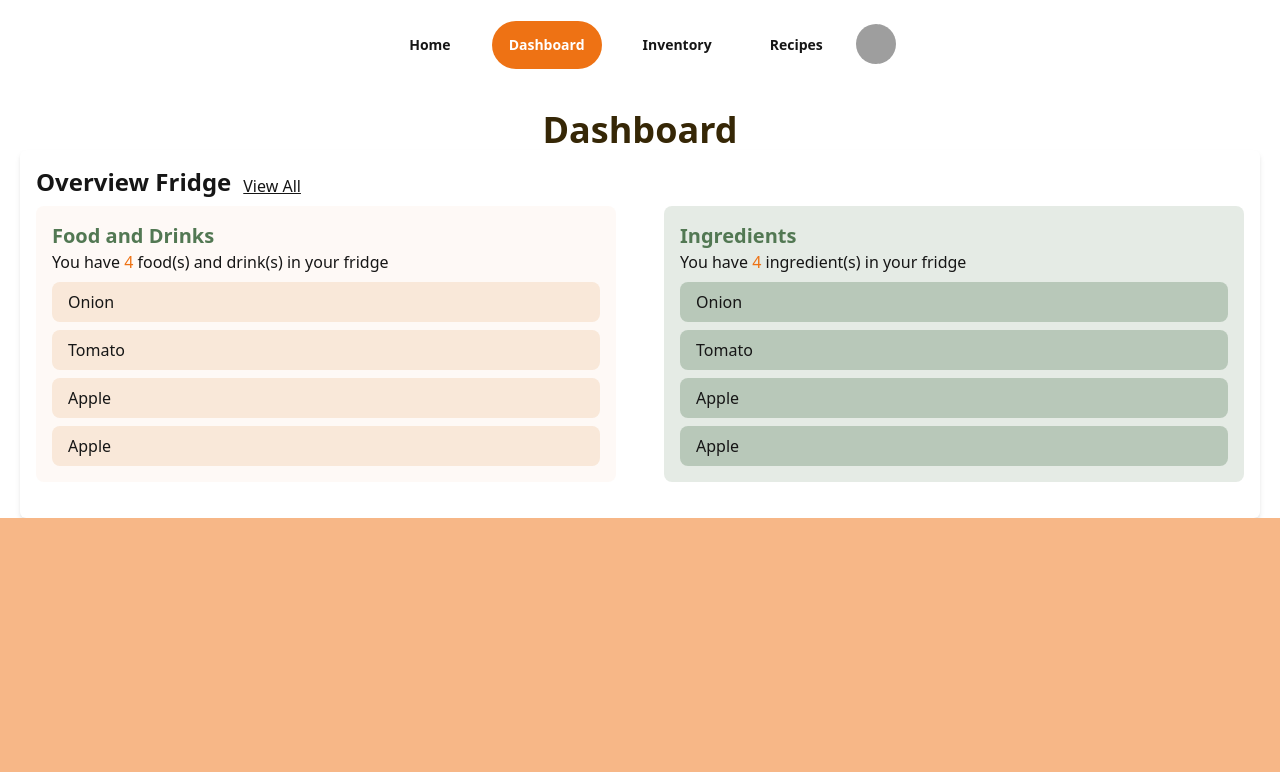
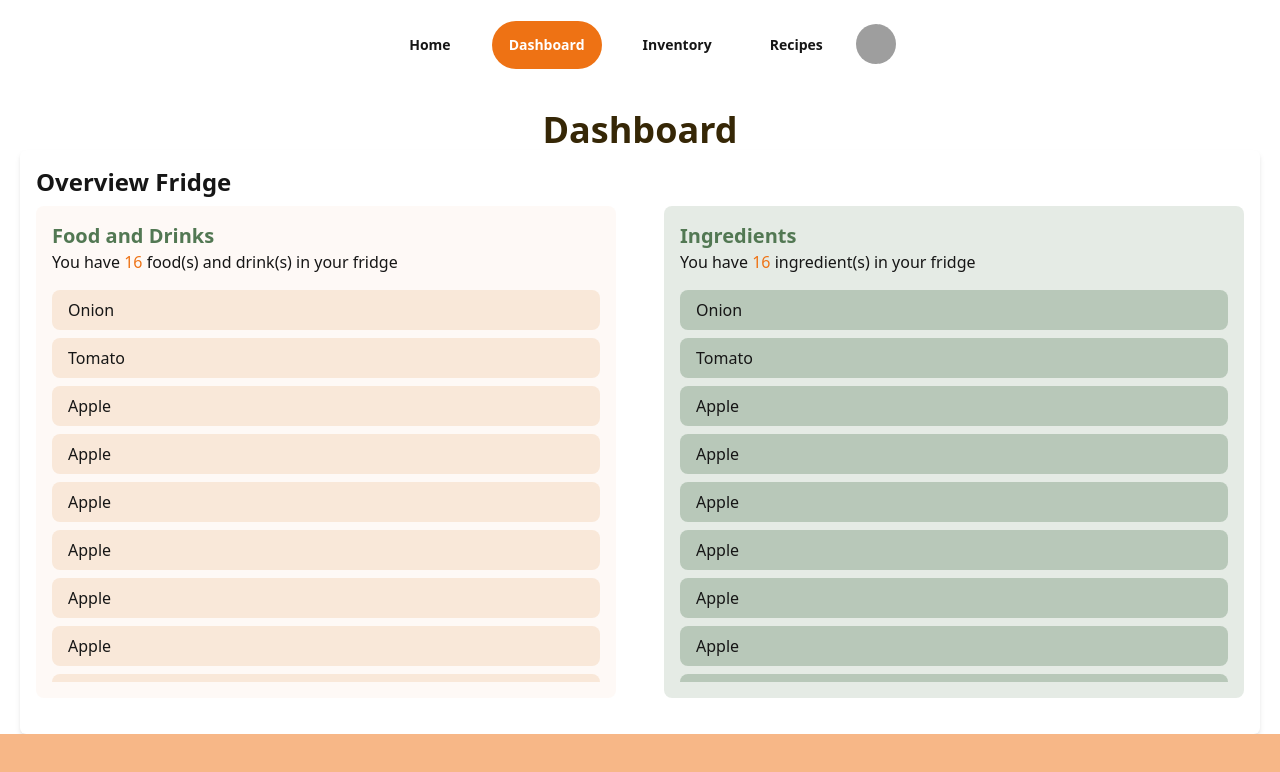
Before and after one commit to wave49192/MyFridge, a React (Vite) app: page / in a window 1280 px wide. Shown: the top 772 px of the page. Built offline with nearby package versions, Linux system fonts and the light colour scheme; grey boxes are pictures that could not be loaded.

Commit message:
hide the scrollbar

```diff
--- a/src/components/FridgeOverview/FridgeOverveiw.tsx
+++ b/src/components/FridgeOverview/FridgeOverveiw.tsx
@@ -30,6 +30,18 @@ const FridgeOverview: React.FC = () => {
     { name: "Tomato" },
     { name: "Apple" },
     { name: "Apple" },
+    { name: "Apple" },
+    { name: "Apple" },
+    { name: "Apple" },
+    { name: "Apple" },
+    { name: "Apple" },
+    { name: "Apple" },
+    { name: "Apple" },
+    { name: "Apple" },
+    { name: "Apple" },
+    { name: "Apple" },
+    { name: "Apple" },
+    { name: "Apple" },
   ];
 
   const showFoodComponent = () => {
@@ -45,9 +57,9 @@ const FridgeOverview: React.FC = () => {
       <div className="flex items-center mb-2 justify-between">
         <div className="flex">
           <h1 className="text-2xl font-bold">Overview Fridge</h1>
-          <a href="" className="mt-2 ml-3">
+          {/* <a href="" className="mt-2 ml-3">
             <p className="text-md underline">View All</p>
-          </a>
+          </a> */}
         </div>
         {!isLaptopScreen && (
           <div className="laptop:hidden join grid grid-cols-2">
@@ -77,11 +89,16 @@ const FridgeOverview: React.FC = () => {
           <h1 className="text-secondary font-bold text-xl">Food and Drinks</h1>
           You have <span className="text-primary">{foodItems.length}</span>{" "}
           food(s) and drink(s) in your fridge
+          <div className="overflow-y-scroll mobile:max-h-[240px] laptop:max-h-[400px] hide-scrollbar">
             {foodItems.map((item, index) => (
-            <div key={index} className="flex px-4 py-2 bg-primary-2 rounded-lg">
+              <div
+                key={index}
+                className="flex px-4 py-2 my-2 bg-primary-2 rounded-lg"
+              >
                 <p>{item.name}</p>
               </div>
             ))}
+          </div>
         </div>
         <div
           className={`space-y-2 bg-secondary-green bg-opacity-15 p-4 mb-5 rounded-lg laptop:flex-1 ${
@@ -95,10 +112,11 @@ const FridgeOverview: React.FC = () => {
           <h1 className="text-secondary font-bold text-xl">Ingredients</h1>
           You have <span className="text-primary">{foodItems.length}</span>{" "}
           ingredient(s) in your fridge
+          <div className="overflow-y-scroll mobile:max-h-[240px] laptop:max-h-[400px] hide-scrollbar">
             {foodItems.map((item, index) => (
               <div
                 key={index}
-              className="flex px-4 py-2 bg-secondary bg-opacity-30 rounded-lg"
+                className="flex px-4 py-2 my-2 bg-secondary bg-opacity-30 rounded-lg"
               >
                 <p>{item.name}</p>
               </div>
@@ -106,6 +124,7 @@ const FridgeOverview: React.FC = () => {
           </div>
         </div>
       </div>
+    </div>
   );
 };
 
--- a/src/components/FridgeOverview/FridgeOverview.css
+++ b/src/components/FridgeOverview/FridgeOverview.css
@@ -1,5 +1,16 @@
+@tailwind base;
+@tailwind components;
+@tailwind utilities;
+
 /* Custom color utility */
 .custom-disabled {
     /* Your custom styles for the disabled button */
     opacity: 0.5;
 }
+
+/* Inside your tailwind.config.css file */
+@layer utilities {
+    .hide-scrollbar::-webkit-scrollbar {
+        display: none;
+    }
+}
```
Lines whose indentation alone changed are shown as unchanged.
